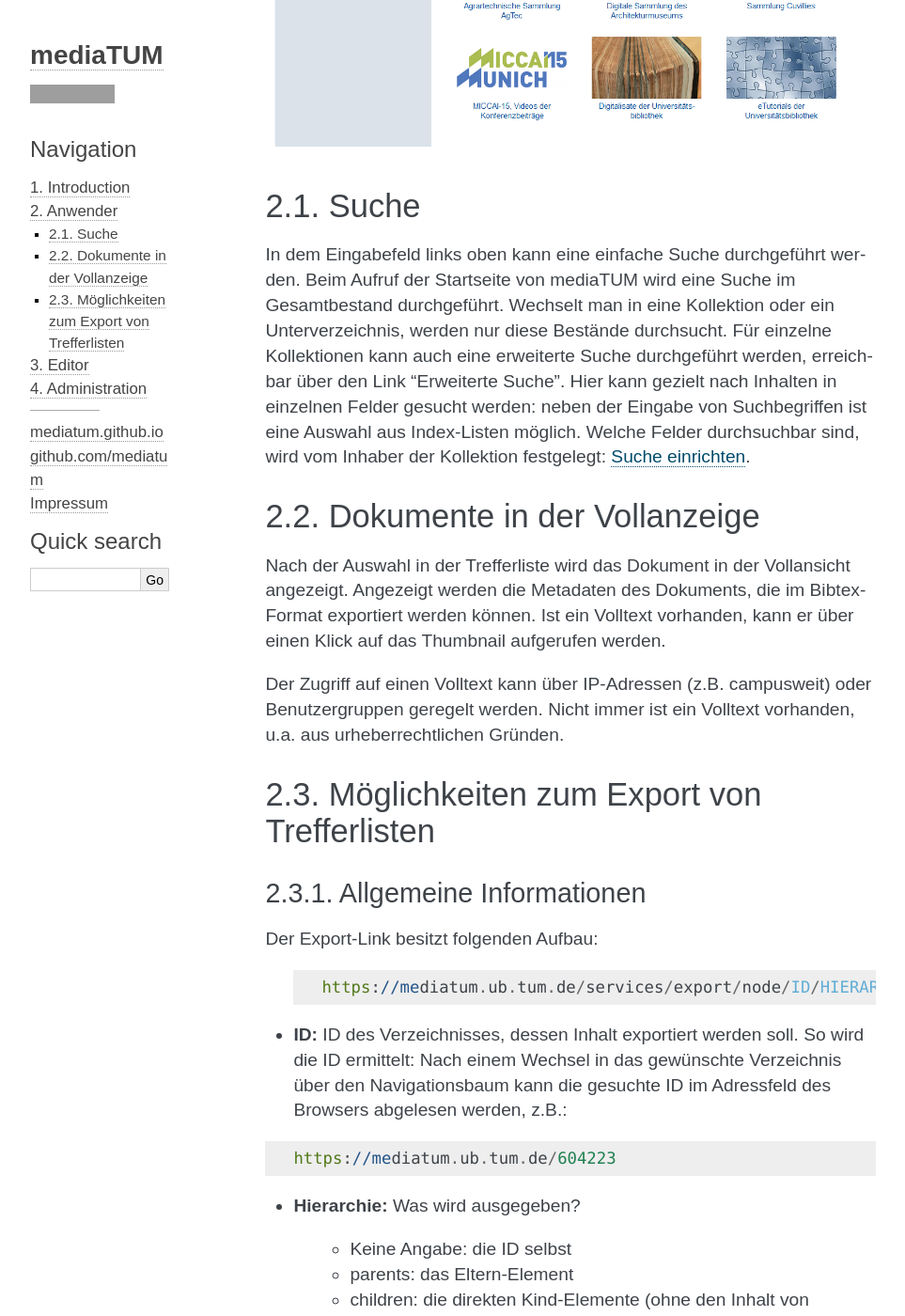
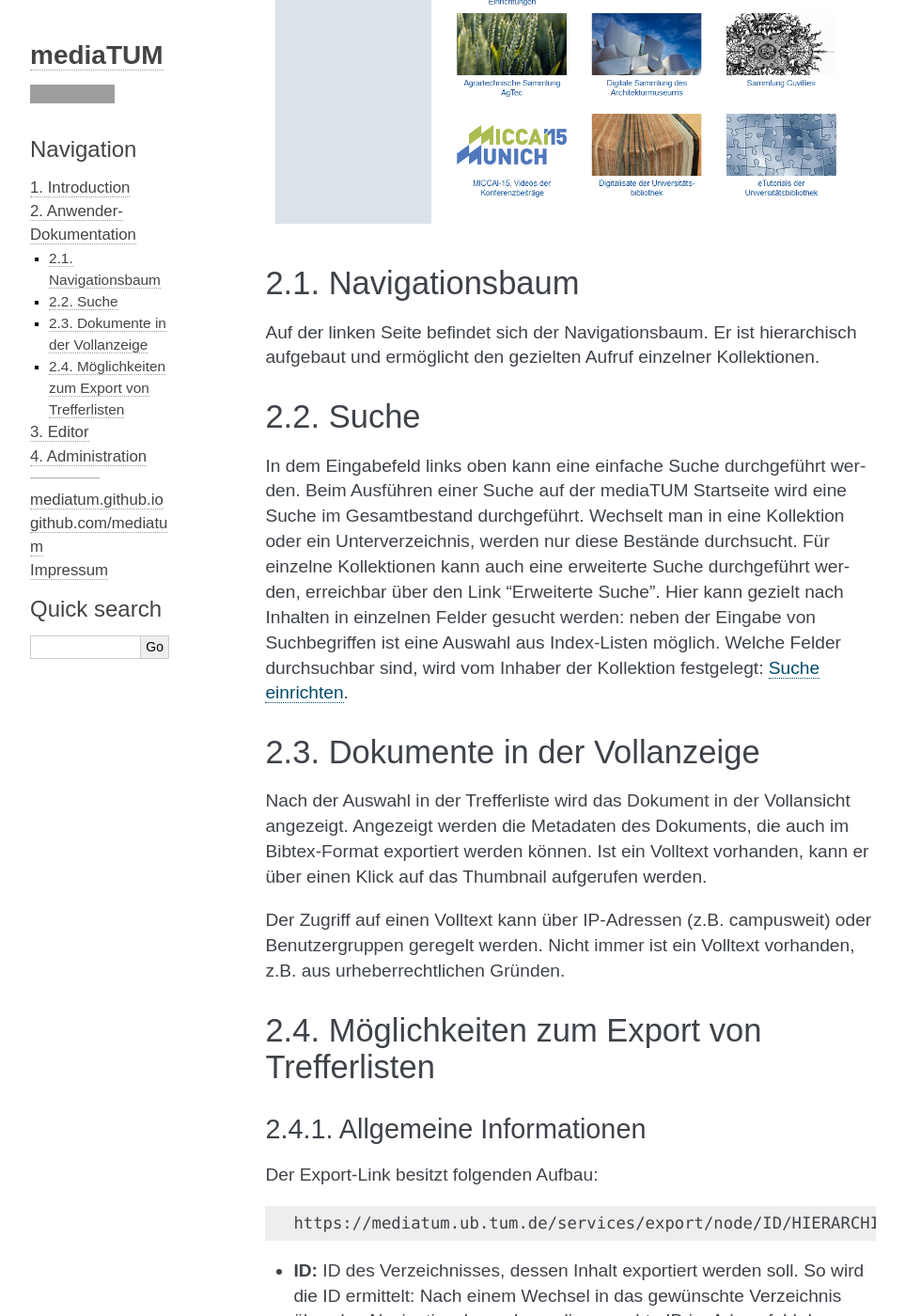
Before and after one commit to mediatum/mediatum-docs-en, a Sphinx documentation site: the page built from docs/source/user/index.rst, in a window 1280 px wide and 1400 px high, scrolled down 508 px. Shown: the whole window at 94% size, without its empty margins (148-1111 px from the left). Built offline with Sphinx 7.4.7, drawn with Linux system fonts in a browser that asks for light colours; some of the changed text lies outside the part shown; grey boxes are pictures that could not be loaded.

```diff
--- a/docs/source/index.rst
+++ b/docs/source/index.rst
@@ -24,7 +24,7 @@ Contents
    :maxdepth: 2
    :numbered:
 
-   introduction/introduction
+   introduction
    user/index
    editor/index
    admin/index
--- a/docs/source/user/index.rst
+++ b/docs/source/user/index.rst
@@ -1,33 +1,40 @@
-Anwender
-========
+Anwender-Dokumentation
+======================
+
+Die folgenden Abschnitte beschreiben Funktionalitäten von mediaTUM für die eine Registrierung und Anmeldung des Nutzers nicht notwendig ist.
 
 .. figure:: images/Recherche.png
    :alt: Recherche.png
 
+
+Navigationsbaum
+---------------
+
+Auf der linken Seite befindet sich der Navigationsbaum.
+Er ist hierarchisch aufgebaut und ermöglicht den gezielten Aufruf einzelner Kollektionen.
 
 
 Suche
 -----
 
 In dem Eingabefeld links oben kann eine einfache Suche durchgeführt werden.
-Beim Aufruf der Startseite von mediaTUM wird eine Suche im Gesamtbestand durchgeführt.
+Beim Ausführen einer Suche auf der mediaTUM Startseite wird eine Suche im Gesamtbestand durchgeführt.
 Wechselt man in eine Kollektion oder ein Unterverzeichnis, werden nur diese Bestände durchsucht.
-Für einzelne Kollektionen kann auch eine erweiterte Suche durchgeführt werden,
-erreichbar über den Link "Erweiterte Suche". Hier kann gezielt nach Inhalten in einzelnen
-Felder gesucht werden: neben der Eingabe von Suchbegriffen ist eine Auswahl aus Index-Listen möglich.
+Für einzelne Kollektionen kann auch eine erweiterte Suche durchgeführt werden, erreichbar über den Link "Erweiterte Suche".
+Hier kann gezielt nach Inhalten in einzelnen Felder gesucht werden:
+neben der Eingabe von Suchbegriffen ist eine Auswahl aus Index-Listen möglich.
 Welche Felder durchsuchbar sind, wird vom Inhaber der Kollektion festgelegt: :ref:`Suche Einrichten`.
-
 
 
 Dokumente in der Vollanzeige
 ----------------------------
 
 Nach der Auswahl in der Trefferliste wird das Dokument in der Vollansicht angezeigt.
-Angezeigt werden die Metadaten des Dokuments, die im Bibtex-Format exportiert werden können.
+Angezeigt werden die Metadaten des Dokuments, die auch im Bibtex-Format exportiert werden können.
 Ist ein Volltext vorhanden, kann er über einen Klick auf das Thumbnail aufgerufen werden.
 
 Der Zugriff auf einen Volltext kann über IP-Adressen (z.B. campusweit) oder Benutzergruppen geregelt werden.
-Nicht immer ist ein Volltext vorhanden, u.a. aus urheberrechtlichen Gründen.
+Nicht immer ist ein Volltext vorhanden, z.B. aus urheberrechtlichen Gründen.
 
 
 .. _Export von Trefferlisten:
@@ -38,16 +45,12 @@ Möglichkeiten zum Export von Trefferlisten
 Allgemeine Informationen
 ^^^^^^^^^^^^^^^^^^^^^^^^
 
-Der Export-Link besitzt folgenden Aufbau:
+Der Export-Link besitzt folgenden Aufbau::
 
-   .. code-block:: ruby
+    https://mediatum.ub.tum.de/services/export/node/ID/HIERARCHIE?format=FORMATANGABE
 
-       https://mediatum.ub.tum.de/services/export/node/ID/HIERARCHIE?format=FORMATANGABE
-
-
-- **ID:** ID des Verzeichnisses, dessen Inhalt exportiert werden soll. So wird die ID ermittelt: Nach einem Wechsel in das gewünschte Verzeichnis über den Navigationsbaum kann die gesuchte ID im Adressfeld des Browsers abgelesen werden, z.B.:
-
-.. code-block:: ruby
+- **ID:** ID des Verzeichnisses, dessen Inhalt exportiert werden soll. So wird die ID ermittelt:
+  Nach einem Wechsel in das gewünschte Verzeichnis über den Navigationsbaum kann die gesuchte ID im Adressfeld des Browsers abgelesen werden, z.B.::
 
       https://mediatum.ub.tum.de/604223
 
@@ -111,12 +114,13 @@ Der Export-Link besitzt folgenden Aufbau:
    https://www.typo3.tum.de/index.php?id=61&L=0
 
 
-Export im Bibtex-Format
+Export im BibTeX-Format
 ^^^^^^^^^^^^^^^^^^^^^^^
 
-.. code-block:: ruby
+Der Export-Link für das BibTeX-Format hat folgenden Aufbau::
 
-    https://mediatum.ub.tum.de/services/export/node/ID/allchildren/?format=template_test&mask=bibtex&lang=de&template=$$[defaultexport]$$\n\n&mimetype=text/plain
+    http://mediatum.ub.tum.de/services/export/
+    node/ID/allchildren/?format=template_test&mask=bibtex&lang=de&template=$$[defaultexport]$$\n\n&mimetype=text/plain
 
 
 **ID** und **allchildren** sind auszutauschen bei Bedarf, Vgl. (:ref:`Export von Trefferlisten`).
@@ -124,12 +128,10 @@ Export im Bibtex-Format
 Download als Excel-Datei
 ^^^^^^^^^^^^^^^^^^^^^^^^
 
-Einen Export im Excel-Format erhält man über folgenden Link:
+Einen Export im Excel-Format erhält man über folgenden Link::
 
-
-.. code-block:: ruby
-
-        http://mediatum.ub.tum.de/services/export/node/ID/allchildren?format=csv&sep=;&delimiter=dquote&bom&mimetype=application/vnd.ms-excel
+    http://mediatum.ub.tum.de/services/export/
+    node/ID/allchildren?format=csv&sep=;&delimiter=dquote&bom&mimetype=application/vnd.ms-excel
 
 **ID** und **allchildren** sind auszutauschen bei Bedarf, Vgl. (:ref:`Export von Trefferlisten`).
 Das Ergebnis kann in einer Tabellenkalkulation sortiert und gefiltert werden. Eine Einschränkung
@@ -138,16 +140,17 @@ der Treffermengen mit Suchen und die Einschränkung der angezeigten Felder sind
 
 
 Weitere Exportmöglichkeiten
-^^^^^^^^^^^^^^^^^^^^^^^^^^^^
+^^^^^^^^^^^^^^^^^^^^^^^^^^^
 
 Print-Funktion
 """"""""""""""
 
+Die Print-Funktion kann über das eingeblendete Druckersymbol aufgerufen werden.
+Mit ihr können alle Einträge einer Kollektion als PDF-Dokumente exportiert werden.
+
 
 Merkliste : BibTeX-Export
 """""""""""""""""""""""""
-
-
 
 .. |MerkStern| image:: ../images/MerkLiStern.png
 
```
Also changed, not shown: docs/source/admin/workflows.rst (+5 -6 lines), docs/source/editor/index.rst (+35 -52 lines), docs/source/introduction.rst (+4 -8 lines), docs/source/introduction/introduction.rst (deleted, +0 -145 lines).
